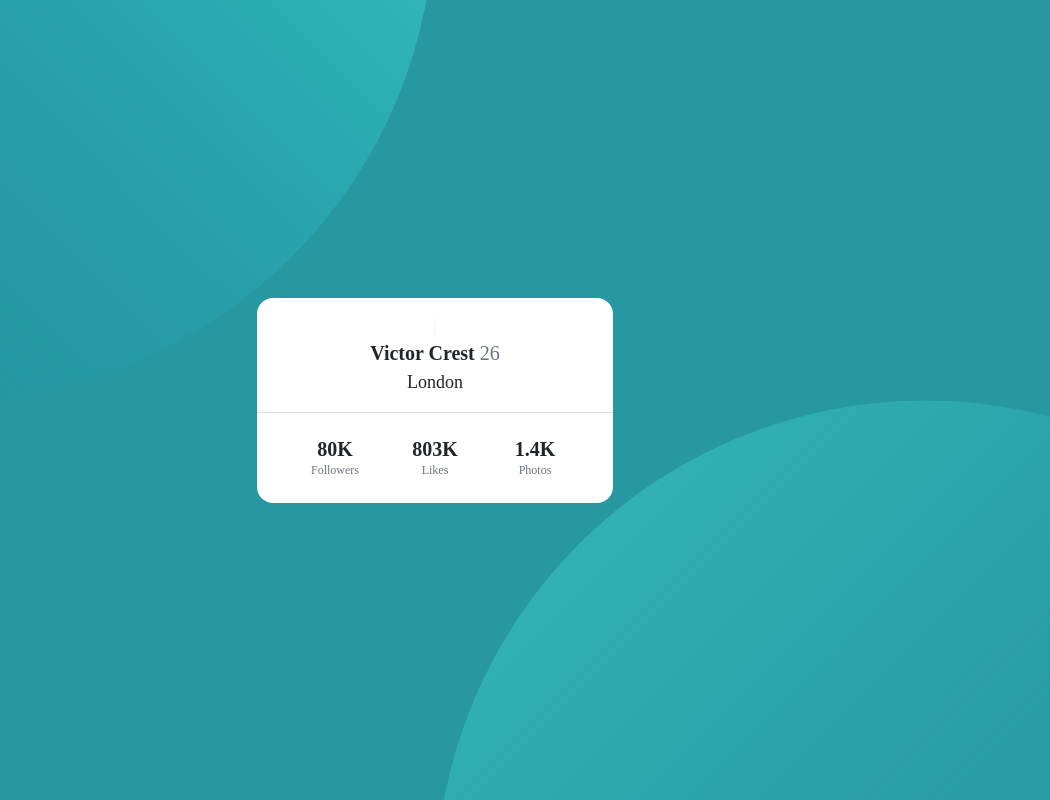
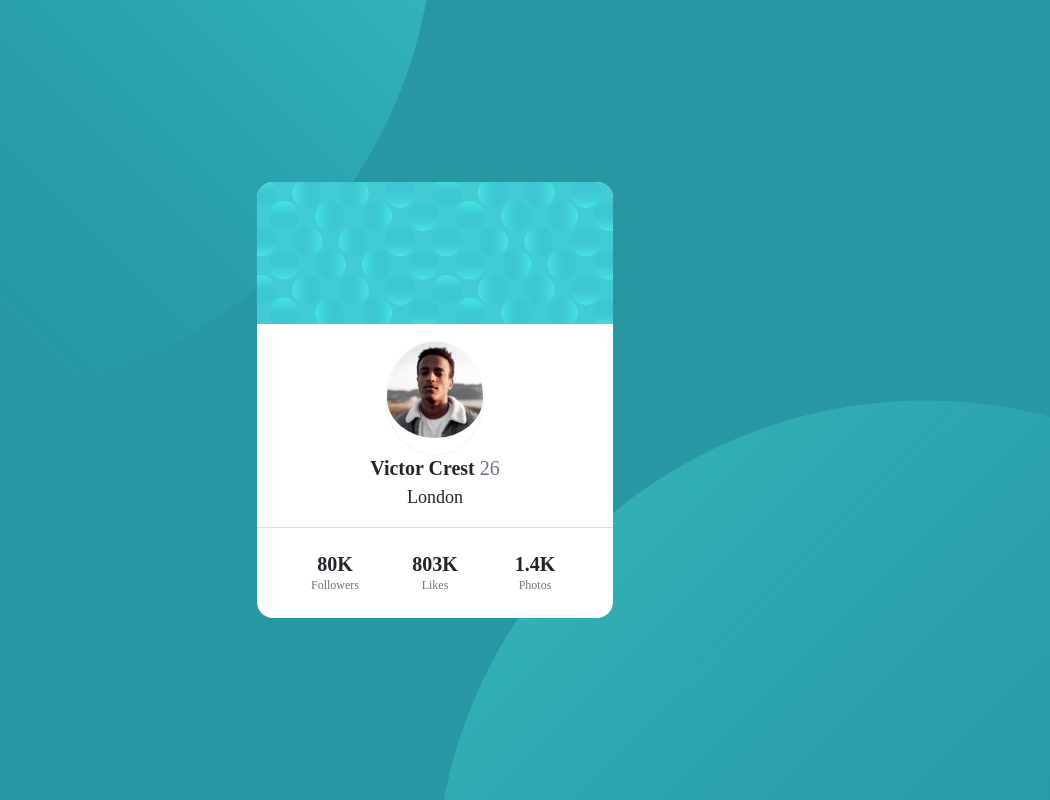
Before and after one commit to BarcaV/BarcaV.github.io, a plain HTML site: page Profile-Bootstrap/index.html in a window 1280 px wide. Shown: the whole page, without its empty margins (205-1255 px from the left). Drawn offline with Linux system fonts and the light colour scheme; files whose address does not match are found by name; a web font is replaced by a local one.

Commit message:
Ajustando Profile-bootstrap

```diff
--- a/Profile-Bootstrap/index.html
+++ b/Profile-Bootstrap/index.html
@@ -5,7 +5,7 @@
   <meta name="viewport" content="width=device-width, initial-scale=1.0"> <!-- displays site properly based on user's device -->
 
   <link rel="icon" type="image/png" sizes="32x32" href="./images/favicon-32x32.png">
-  <link href="D:\Cristopher\Desarrollo Web Cris\Bootstrap 4\Practicas\profile-card-component-main\ProfileStyle.css" rel="stylesheet">
+  <link href="ProfileStyle.css" rel="stylesheet">
 
   <title>Frontend Mentor | Profile card component</title>
 
```
Also changed, not shown: Profile-Bootstrap/Images/bg-pattern-card.svg (added), Profile-Bootstrap/Images/image-victor.jpg (added).
